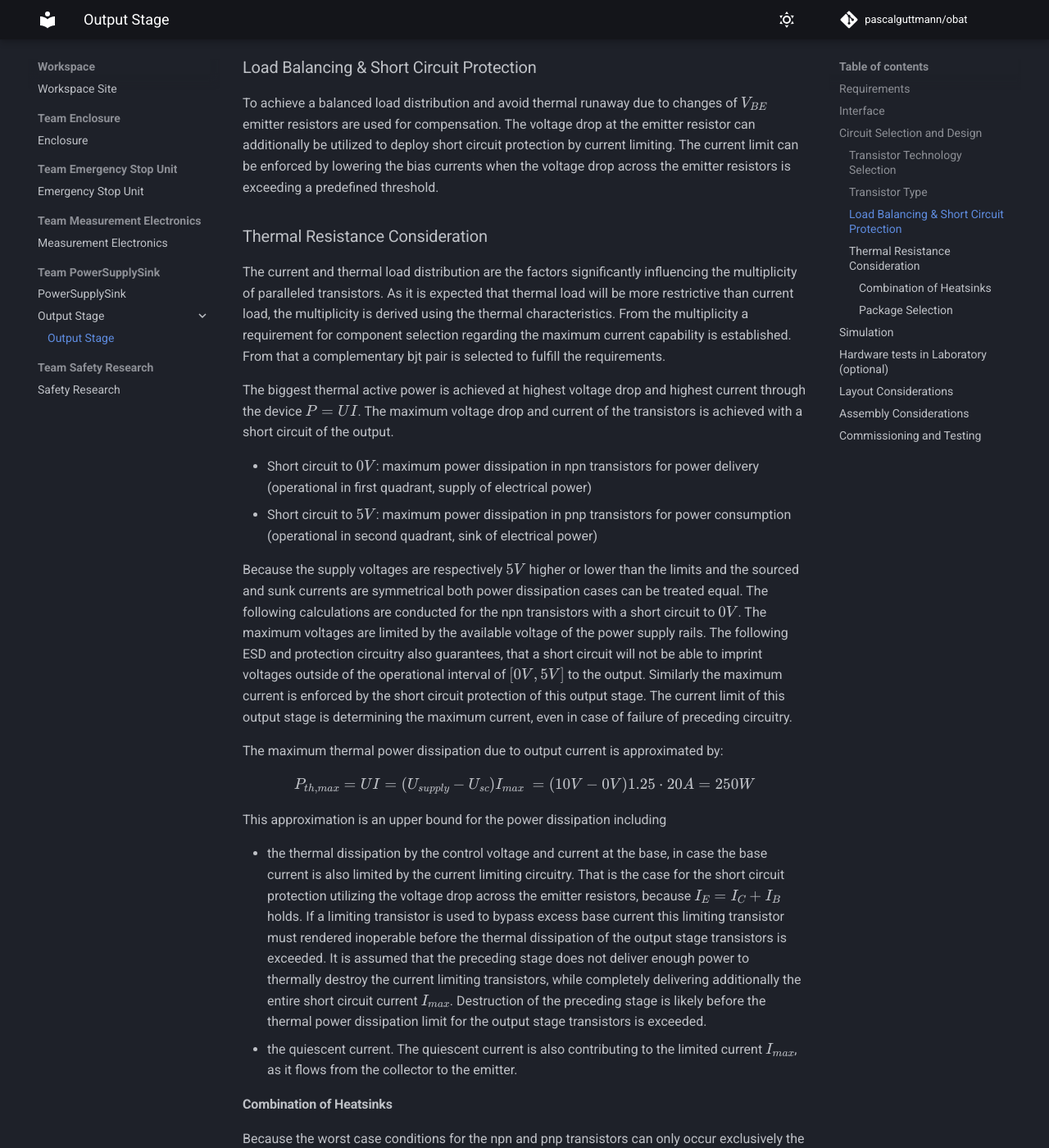
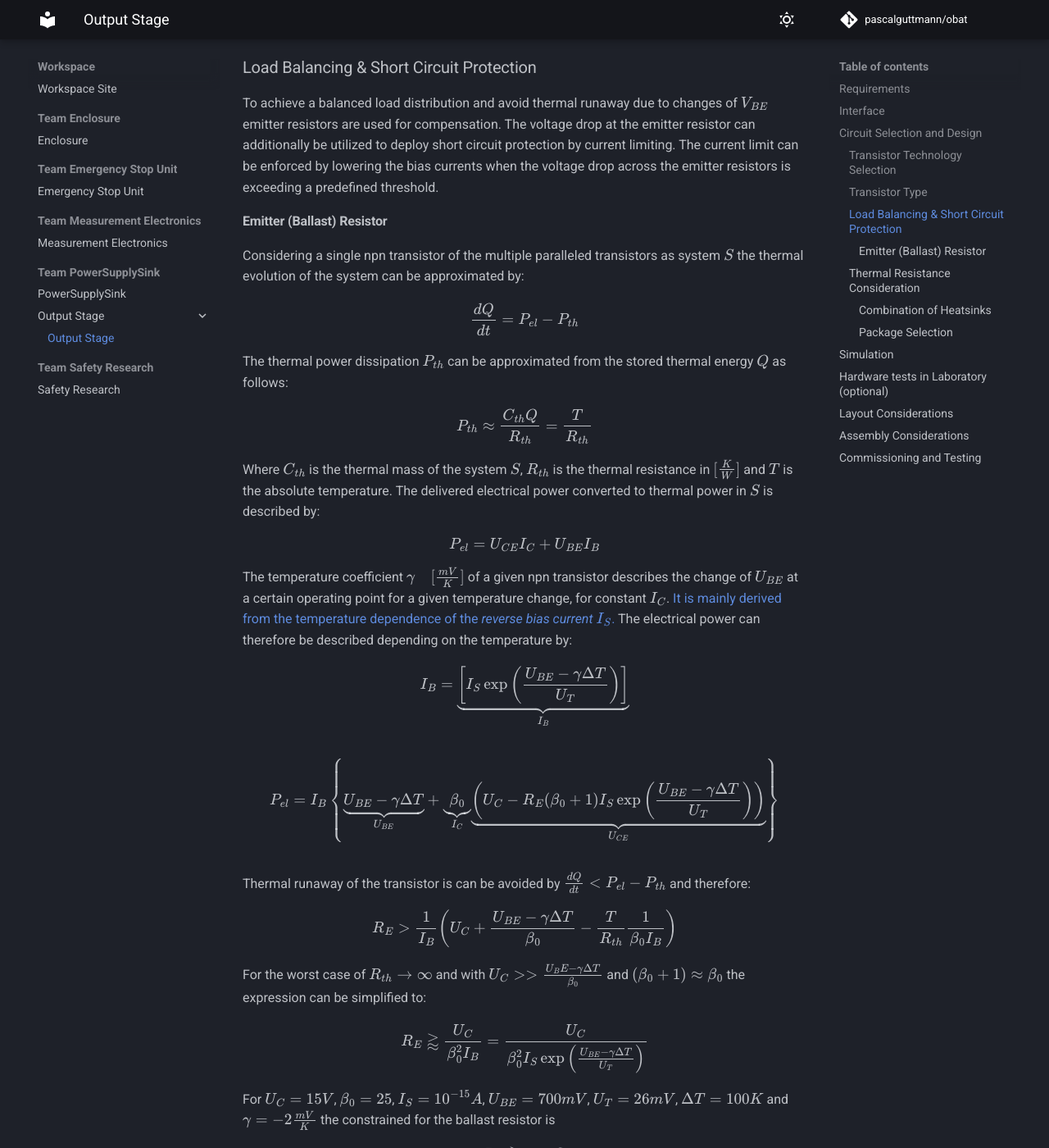
Before and after one commit to pascalguttmann/obat, an MkDocs documentation site: the page built from docs/workspace/pss/outstage/outstage.md, in a window 1280 px wide and 1400 px high, scrolled down 1370 px. Shown: the whole window at 82% size. Built offline with MkDocs 1.6.1 and Material for MkDocs 9.7.7, drawn with Linux system fonts in a browser that asks for light colours; comment, search, counter and statistics services are not loaded; some of the changed text lies outside the part shown.

Commit message:
add ballast resistor calculation

```diff
--- a/docs/workspace/pss/outstage/outstage.md
+++ b/docs/workspace/pss/outstage/outstage.md
@@ -55,6 +55,67 @@ emitter resistor can additionally be utilized to deploy short circuit protection
 by current limiting. The current limit can be enforced by lowering the bias
 currents when the voltage drop across the emitter resistors is exceeding a
 predefined threshold.
+
+#### Emitter (Ballast) Resistor
+
+Considering a single npn transistor of the multiple paralleled transistors as
+system $S$ the thermal evolution of the system can be approximated by:
+$$ \frac{dQ}{dt} = P_{el} - P_{th} $$
+The thermal power dissipation $P_{th}$ can be approximated from the stored
+thermal energy $Q$ as follows:
+$$ P_{th} \approx \frac{C_{th} Q}{R_{th}} = \frac{T}{R_{th}}  $$
+Where $C_{th}$ is the thermal mass of the system $S$, $R_{th}$ is the thermal
+resistance in $[\frac{K}{W}]$ and $T$ is the absolute temperature.
+The delivered electrical power converted to thermal power in $S$ is described
+by:
+$$ P_{el} = U_{CE} I_{C} + U_{BE} I_{B} $$
+
+The temperature coefficient $\gamma \quad [\frac{mV}{K}]$ of a given npn
+transistor describes the change of $U_{BE}$ at a certain operating point for a
+given temperature change, for constant $I_C$. [It is mainly derived from the
+temperature dependence of the _reverse bias current_
+$I_S$.](https://web.mit.edu/klund/www/Dphysics.pdf)
+The electrical power can therefore be described depending on the temperature by:
+$$
+    I_B =
+    \underbrace{
+    \left[ I_S \exp \left( \frac{U_{BE} - \gamma \Delta T}{U_T} \right) \right]
+    }_{I_B}
+$$
+
+$$
+    P_{el} = I_B \left\{
+    \underbrace{
+        U_{BE} - \gamma \Delta T
+    }_{U_{BE}} +
+    \underbrace{
+        \beta_0
+    }_{I_{C}}
+    \underbrace{
+        \left( U_C - R_E (\beta_0 + 1) I_S \exp \left( \frac{U_{BE} - \gamma \Delta T}{U_T} \right) \right)
+    }_{U_{CE}}
+    \right\}
+$$
+
+Thermal runaway of the transistor is can be avoided by $\frac{dQ}{dt} < P_{el} -
+P_{th}$ and therefore:
+$$
+    R_E > \frac{1}{I_B} \left(
+        U_C + \frac{U_{BE} - \gamma \Delta T}{\beta_0}
+        - \frac{T}{R_{th}} \frac{1}{\beta_0 I_B} \right)
+$$
+
+For the worst case of $R_{th} \to \infty$ and with $U_C >> \frac{U_BE - \gamma
+\Delta T}{\beta_0}$ and $(\beta_0 + 1) \approx \beta_0$ the expression can be simplified to:
+$$
+    R_E \gtrapprox \frac{U_C}{\beta_0^2 I_B} =
+    \frac{U_C}{\beta_0^2 I_S \exp \left( \frac{U_{BE} - \gamma \Delta T}{U_T} \right)}
+$$
+
+For $U_C = 15V$, $\beta_0 = 25$, $I_S = 10^{-15} A$, $U_{BE} = 700 mV$, $U_T =
+26mV$, $\Delta T = 100K$ and $\gamma = -2 \frac{mV}{K}$ the constrained for the
+ballast resistor is
+$$ R_E \gtrapprox 22 m \Omega $$
 
 ### Thermal Resistance Consideration
 
```
